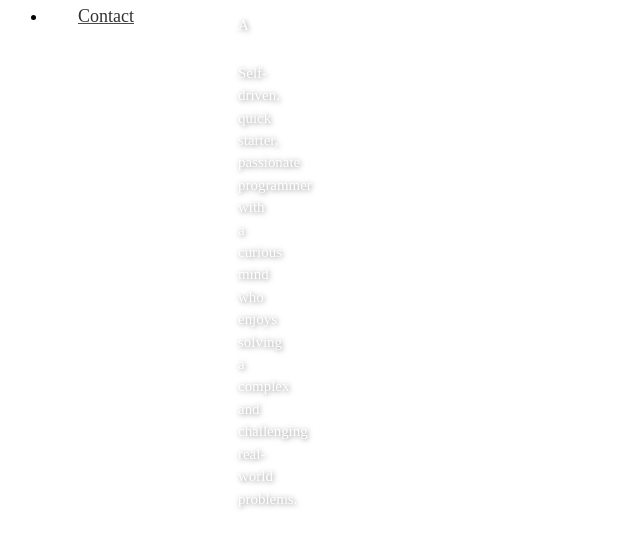
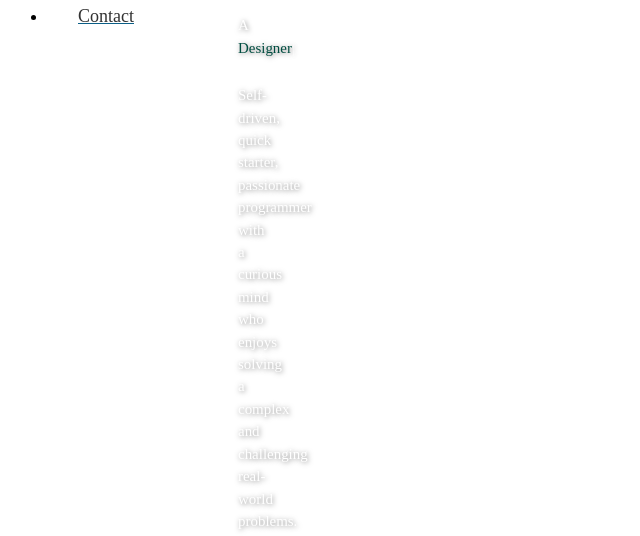
Before and after one commit to vjaydharmaraj/vjaydharmaraj.portfolio, a plain HTML site: page index.html in a window 1280 px wide. Shown: the part 292-828 px from the top of the page, without its empty margins (0-640 px from the left). Drawn offline with nearby package versions, Linux system fonts and the light colour scheme; files that its build step writes are made by us from their sources; files whose address does not match are found by name.

Commit message:
Update index.html

```diff
--- a/index.html
+++ b/index.html
@@ -246,7 +246,7 @@
   <!-- typed.js -->
   <script src="assets/vendor/typed.js/typed.min.js"></script>
   <script type="text/javascript">
-    var typed = new Typed('.typing'{
+    var typed = new Typed('.typing',{
       strings: ["Developer", "Trader","Designer"],
       loop: true,
       typeSpeed: 80,
```
